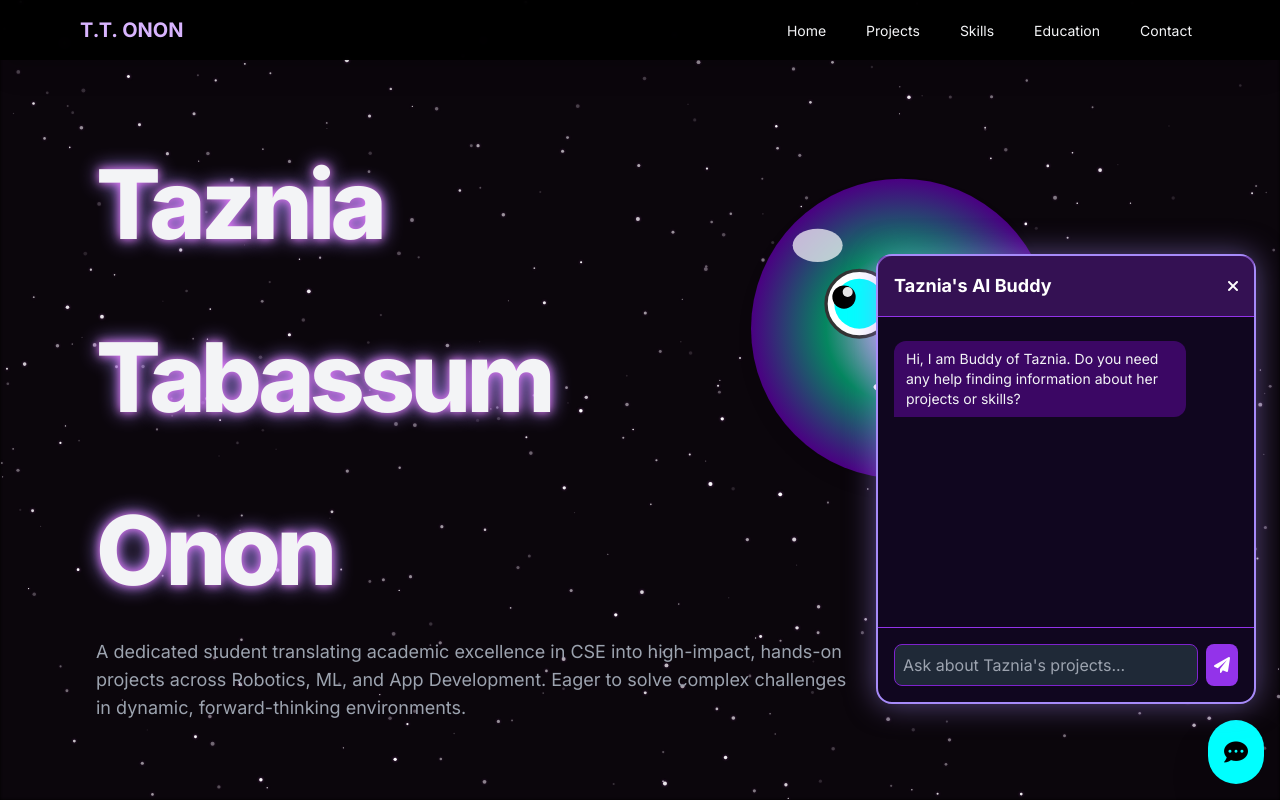
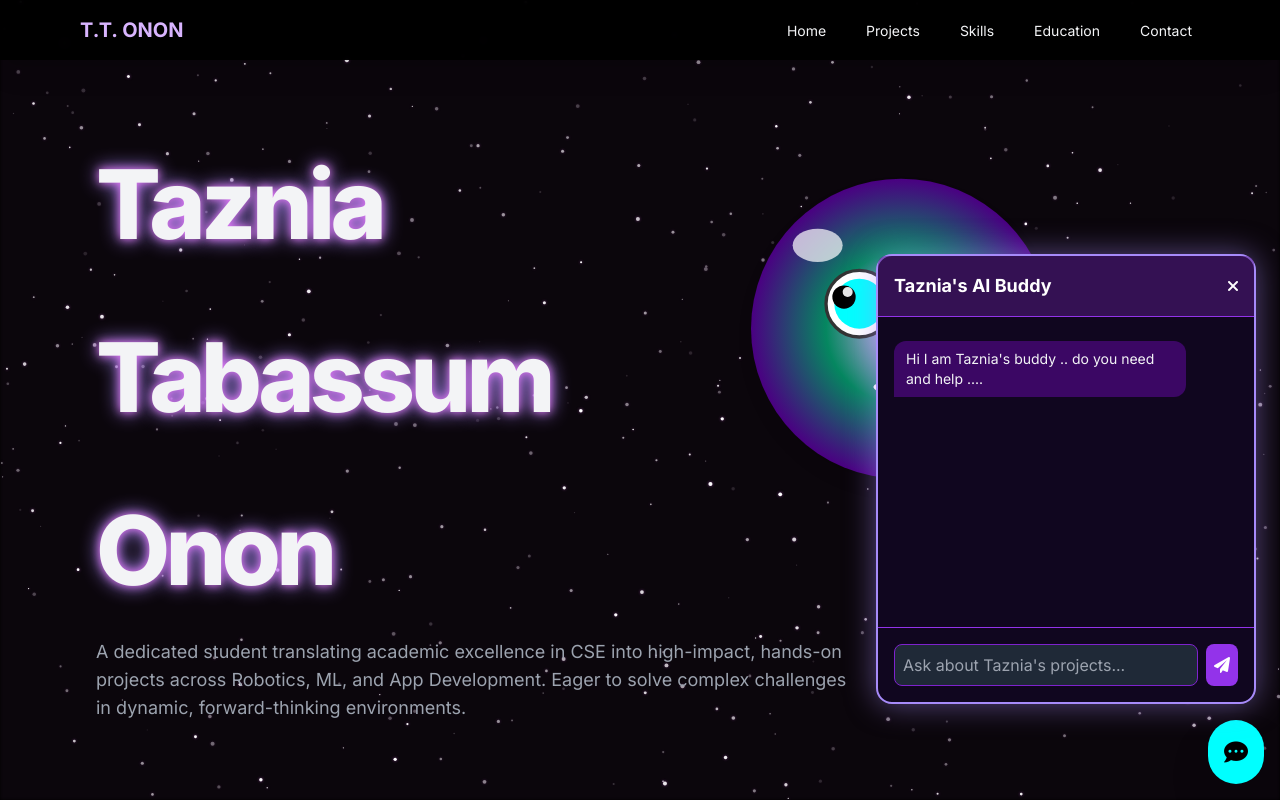
Before and after one commit to Taznia/Taznia.github.io, a plain HTML site: page index.html in a window 1280 px wide. Both pictures are taken after a click on the button 1236 px from the left and 752 px from the top of the page. Shown: the top 800 px of the page. Drawn offline with nearby package versions, Linux system fonts and the light colour scheme; animation ran at ten frames a second.

Commit message:
Update chatbot welcome message and API key setup

```diff
--- a/index.html
+++ b/index.html
@@ -605,7 +605,7 @@
   <!-- JavaScript for Galaxy Animation, Eye Tracking, and Chat -->
   <script>
     // --- Gemini Chat Setup ---
-    const apiKey = "";
+    const apiKey = "YOUR_GEMINI_API_KEY_HERE"; // TODO: Replace with your actual Gemini API Key
     const apiUrl = `https://generativelanguage.googleapis.com/v1beta/models/gemini-2.5-flash-preview-09-2025:generateContent?key=${apiKey}`;
 
     let chatHistory = [];
@@ -654,7 +654,7 @@
 
     // Initialize chat with welcome message
     function initializeChat() {
-      const welcomeMessage = "Hi, I am Buddy of Taznia. Do you need any help finding information about her projects or skills?";
+      const welcomeMessage = "Hi I am Taznia's buddy .. do you need and help ....";
       displayMessage(welcomeMessage, 'buddy');
       chatHistory.push({ role: "model", parts: [{ text: welcomeMessage }] });
     }
```
